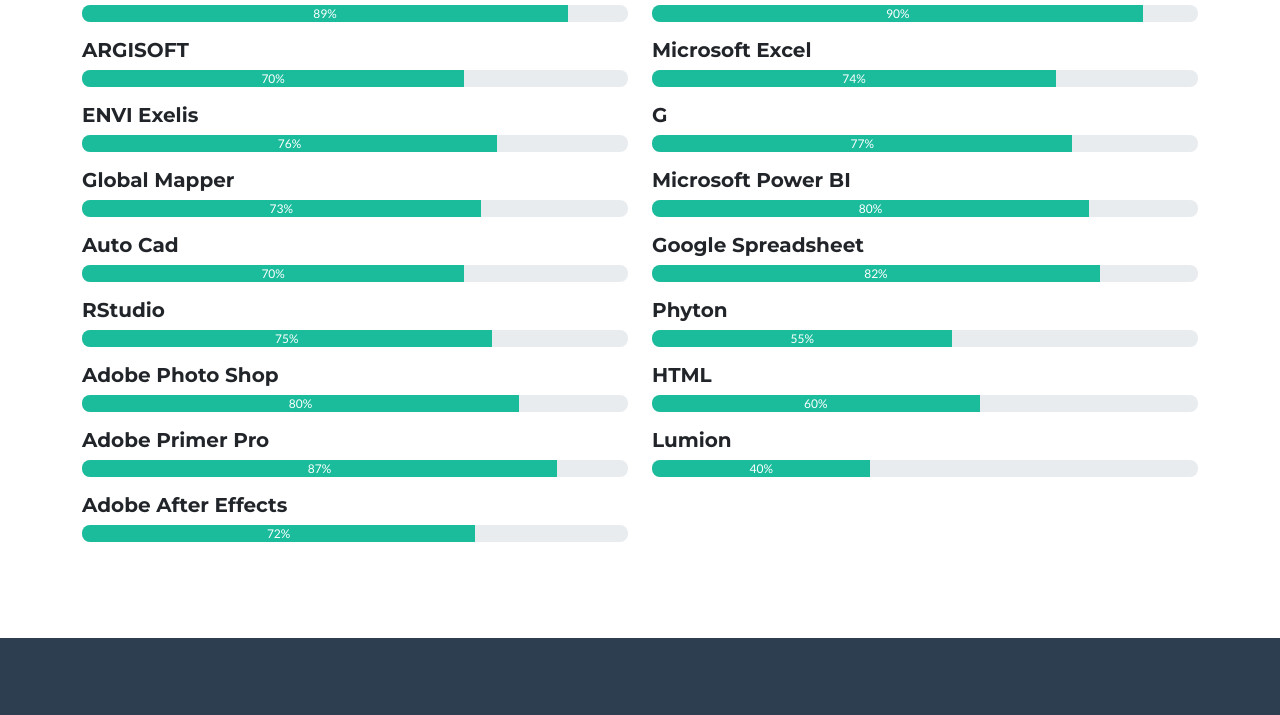
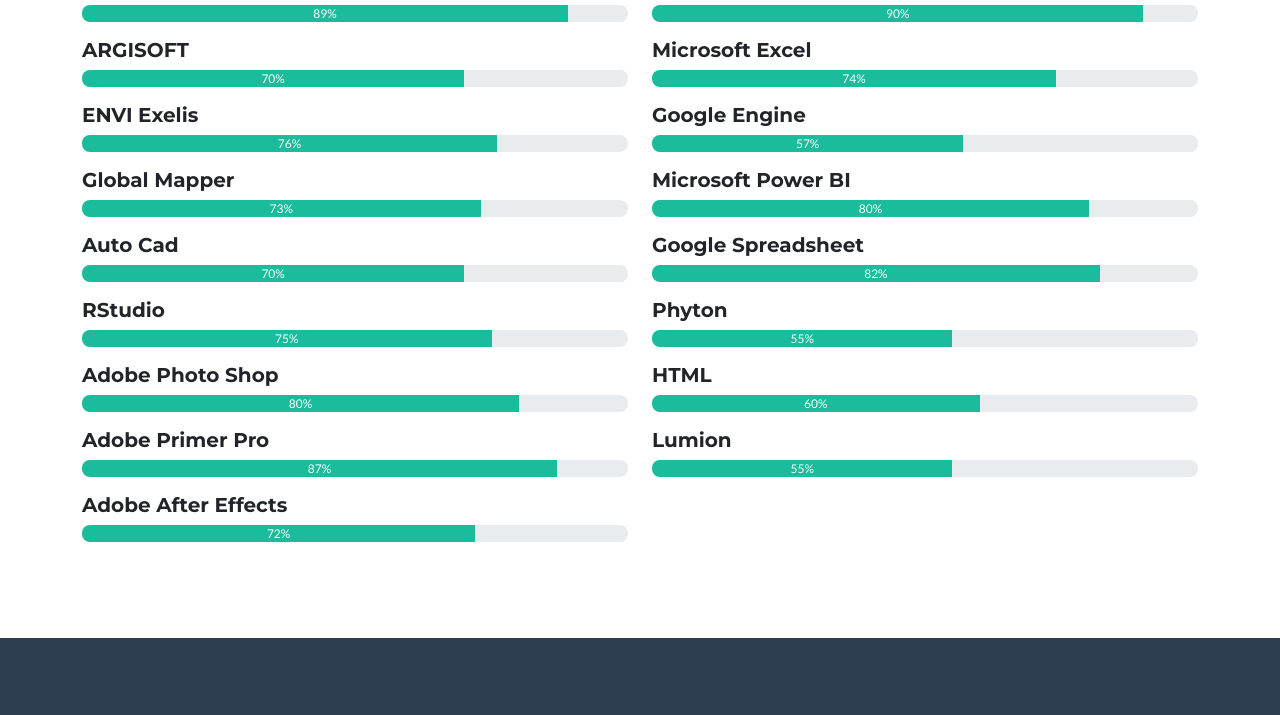
Before and after one commit to riski-me/riskiputra.github.io, a plain HTML site: page index.html in a window 1280 px wide. Shown: the part 2604-3319 px from the top of the page. Drawn offline with nearby package versions, Linux system fonts and the light colour scheme.

Commit message:
Update index.html

```diff
--- a/index.html
+++ b/index.html
@@ -241,9 +241,9 @@
 					<div class="progress-bar" style="width:74%">74%</div>
 				  </div>
 				  <p>
-				  <h5>G</h5>
+				  <h5>Google Engine</h5>
 				  <div class="progress" style="height: 17px;">
-					<div class="progress-bar" style="width:77%">77%</div>
+					<div class="progress-bar" style="width:57%">57%</div>
 				  </div>
 				  <p>
 				  <h5>Microsoft Power BI</h5>
@@ -268,7 +268,7 @@
 				  <p>
 				  <h5>Lumion</h5>
 				  <div class="progress" style="height: 17px;">
-					<div class="progress-bar" style="width:40%">40%</div>
+					<div class="progress-bar" style="width:55%">55%</div>
 				  </div>
 				</div>
         </section>
```
